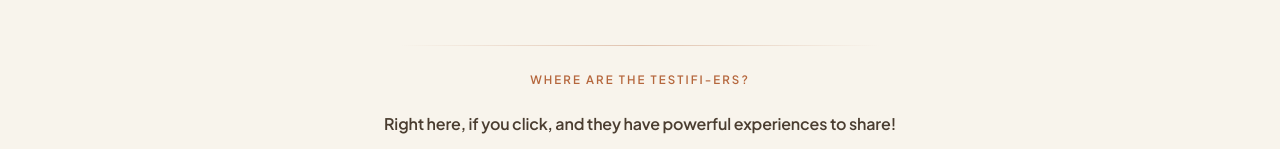
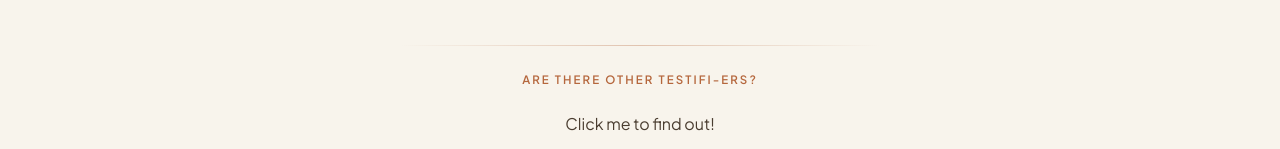
Before and after one commit to The-Bereans/testifi, a Next.js app: page / in a window 1280 px wide. Shown: the part 803-952 px from the top of the page. Built offline with nearby package versions, Linux system fonts and the light colour scheme; no server answers.

Commit message:
yet another Change effected on the community reveal section

```diff
--- a/components/CommunityReveal.tsx
+++ b/components/CommunityReveal.tsx
@@ -78,7 +78,7 @@ export default function CommunityReveal() {
                 marginBottom: '0.5rem',
               }}
             >
-              Where are the Testifi-ers?
+              Are there other Testifi-ers?
             </motion.p>
 
               <button
@@ -94,12 +94,10 @@ export default function CommunityReveal() {
                   fontFamily: 'var(--font-body)',
                   color: 'var(--brand-near-black-muted)',
                   fontSize: 'clamp(0.875rem, 2vw, 1rem)',
-                  lineHeight: 1.65,
-                  fontWeight:     600,
-                  letterSpacing:  '-0.01em'
+                  lineHeight: 1.65
                 }}
               >
-                Right here, if you click, and they have powerful experiences to share!
+                Click me to find out!
                 {/* <span style={{
                   display:        'inline-flex',
                   alignItems:     'center',
```
